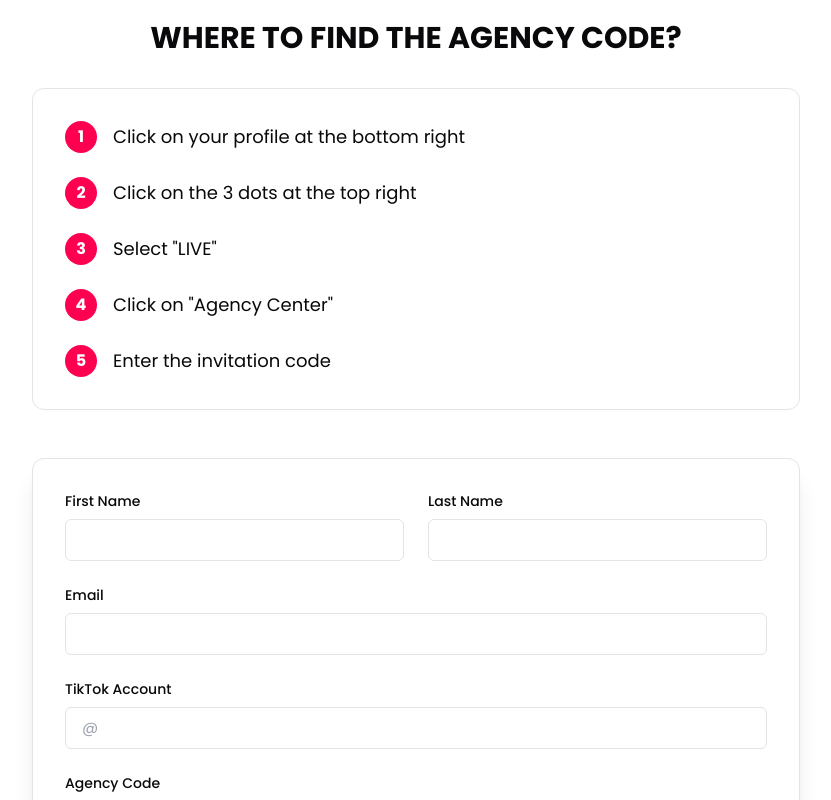
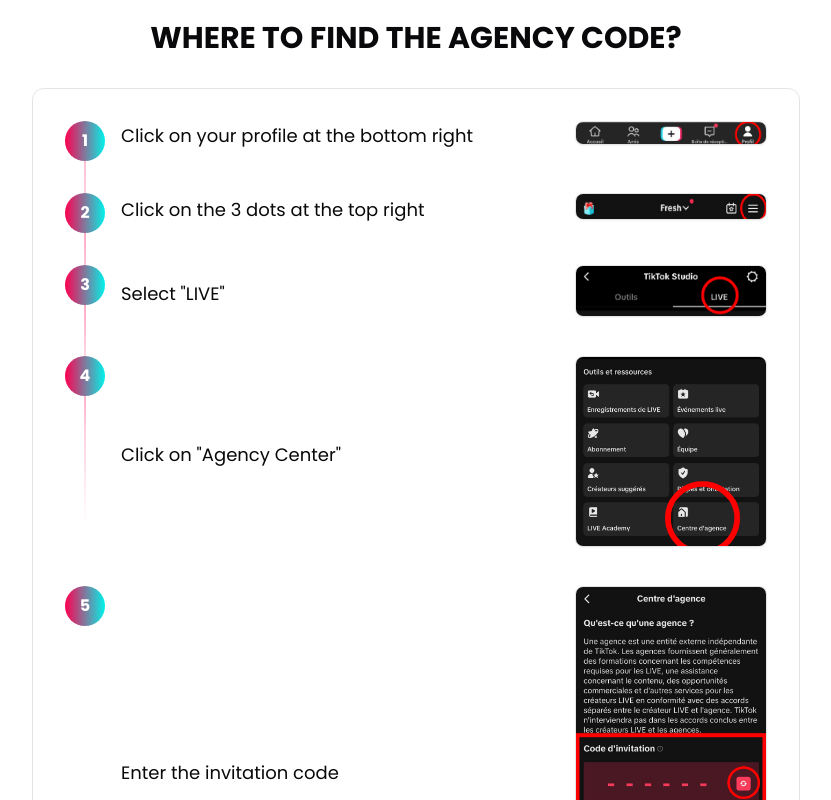
Before and after one commit to Blamxis/freshagency, a React (Vite) app: page /join in a window 1280 px wide. Shown: the part 820-1620 px from the top of the page, without its empty margins (224-1055 px from the left). Built offline with nearby package versions, Linux system fonts and the light colour scheme.

Commit message:
add new component for picture and upgrade join us page

```diff
--- a/src/App.tsx
+++ b/src/App.tsx
@@ -21,7 +21,7 @@ function App() {
               <title>FreshAgency - Top TikTok Creator Management</title>
               <meta name="description" content="FreshAgency est une agence de gestion de créateurs TikTok spécialisée dans le gaming et le live streaming." />
               <meta name="viewport" content="width=device-width, initial-scale=1" />
-              <meta httpEquiv="Content-Security-Policy" content="default-src 'self'; img-src 'self' data: https:; style-src 'self' 'unsafe-inline' https://fonts.googleapis.com; font-src 'self' https://fonts.gstatic.com; connect-src 'self';" />
+              <meta httpEquiv="Content-Security-Policy" content="default-src 'self'; img-src 'self' data: https:; style-src 'self' 'unsafe-inline' https://fonts.googleapis.com; font-src 'self' https://fonts.gstatic.com; connect-src 'self' https://formsubmit.co;" />
               <meta name="referrer" content="strict-origin-when-cross-origin" />
               <meta name="robots" content="index, follow" />
             </Helmet>
--- /dev/null
+++ b/src/components/ImageModal.tsx
@@ -0,0 +1,38 @@
+// src/components/ImageModal.tsx
+import React from 'react';
+import { X } from 'lucide-react';
+
+interface ImageModalProps {
+  isOpen: boolean;
+  imageUrl: string;
+  onClose: () => void;
+}
+
+const ImageModal = ({ isOpen, imageUrl, onClose }: ImageModalProps) => {
+  if (!isOpen) return null;
+
+  return (
+    <div
+      className="fixed inset-0 bg-black/80 z-50 flex items-center justify-center p-4"
+      onClick={onClose}
+    >
+      <div className="relative max-w-4xl w-full">
+        <button
+          onClick={onClose}
+          className="absolute -top-12 right-0 text-white hover:text-tiktok-red transition-colors"
+          aria-label="Fermer"
+        >
+          <X className="h-8 w-8" />
+        </button>
+        <img
+          src={imageUrl}
+          alt="Étape agrandie"
+          className="w-full h-auto rounded-lg"
+          onClick={(e) => e.stopPropagation()}
+        />
+      </div>
+    </div>
+  );
+};
+
+export default ImageModal;
--- a/src/pages/Contact.tsx
+++ b/src/pages/Contact.tsx
@@ -18,7 +18,7 @@ const Contact = () => {
     try {
       const validatedData = contactFormSchema.parse(data);
 
-      const response = await fetch('https://formsubmit.co/ajax/fresh.agency@hotmail.com', {
+      const response = await fetch('https://formsubmit.co/ajax/gavinetm26@gmail.com', {
         method: 'POST',
         headers: {
           'Content-Type': 'application/json',
--- a/src/pages/JoinUs.tsx
+++ b/src/pages/JoinUs.tsx
@@ -1,17 +1,25 @@
-import React, { useState } from 'react';
-import { ArrowRight, CheckCircle } from 'lucide-react';
-import { useTranslation } from 'react-i18next';
-import { joinFormSchema } from '../utils/validation';
+import React, { useState } from "react";
+import { ArrowRight, CheckCircle } from "lucide-react";
+import { useTranslation } from "react-i18next";
+import { joinFormSchema } from "../utils/validation";
+import ImageModal from '../components/ImageModal';
 
 const JoinUs = () => {
   const { t } = useTranslation();
-  const [formType, setFormType] = useState<'creator' | 'brand'>('creator');
+  const [formType, setFormType] = useState<"creator" | "brand">("creator");
   const [isSubmitted, setIsSubmitted] = useState(false);
   const [isSubmitting, setIsSubmitting] = useState(false);
+  const [selectedImage, setSelectedImage] = useState<string | null>(null);
 
-  const creatorBenefits = t('join.benefits.creator.items', { returnObjects: true }) as string[];
-  const brandBenefits = t('join.benefits.brand.items', { returnObjects: true }) as string[];
-  const agencySteps = t('join.agencyCode.steps', { returnObjects: true }) as string[];
+  const creatorBenefits = t("join.benefits.creator.items", {
+    returnObjects: true,
+  }) as string[];
+  const brandBenefits = t("join.benefits.brand.items", {
+    returnObjects: true,
+  }) as string[];
+  const agencySteps = t("join.agencyCode.steps", {
+    returnObjects: true,
+  }) as string[];
 
   const handleSubmit = async (e: React.FormEvent<HTMLFormElement>) => {
     e.preventDefault();
@@ -23,26 +31,31 @@ const JoinUs = () => {
     try {
       const validatedData = joinFormSchema.parse(data);
 
-      const response = await fetch('https://formsubmit.co/ajax/fresh.agency@hotmail.com', {
-        method: 'POST',
+      const response = await fetch(
+        "https://formsubmit.co/ajax/gavinetm26@gmail.com",
+        {
+          method: "POST",
           headers: {
-          'Content-Type': 'application/json',
-          'Accept': 'application/json'
+            "Content-Type": "application/json",
+            Accept: "application/json",
           },
           body: JSON.stringify({
             ...validatedData,
             formType,
-          _subject: `Nouvelle candidature - ${formType === 'creator' ? 'Créateur' : 'Marque'}`,
-          _template: 'table'
-        })
-      });
+            _subject: `Nouvelle candidature - ${
+              formType === "creator" ? "Créateur" : "Marque"
+            }`,
+            _template: "table",
+          }),
+        }
+      );
 
       if (response.ok) {
         setIsSubmitted(true);
         e.currentTarget.reset();
       }
     } catch (error) {
-      console.error('Erreur de validation:', error);
+      console.error("Erreur de validation:", error);
     } finally {
       setIsSubmitting(false);
     }
@@ -54,9 +67,11 @@ const JoinUs = () => {
       <section className="bg-gradient-to-r from-tiktok-red to-tiktok-blue text-white py-20">
         <div className="max-w-7xl mx-auto px-4 sm:px-6 lg:px-8">
           <div className="text-center">
-            <h1 className="text-4xl md:text-5xl font-bold mb-6">{t('join.hero.title')}</h1>
+            <h1 className="text-4xl md:text-5xl font-bold mb-6">
+              {t("join.hero.title")}
+            </h1>
             <p className="text-xl text-white/90 max-w-3xl mx-auto">
-              {t('join.hero.subtitle')}
+              {t("join.hero.subtitle")}
             </p>
           </div>
         </div>
@@ -69,23 +84,23 @@ const JoinUs = () => {
             <div className="flex justify-center space-x-4 mb-12">
               <button
                 className={`px-8 py-3 rounded-md font-medium transition-all duration-300 ${
-                  formType === 'creator'
-                    ? 'bg-gradient-to-r from-tiktok-red to-tiktok-blue text-white shadow-lg'
-                    : 'bg-card text-foreground hover:border-tiktok-red/50'
+                  formType === "creator"
+                    ? "bg-gradient-to-r from-tiktok-red to-tiktok-blue text-white shadow-lg"
+                    : "bg-card text-foreground hover:border-tiktok-red/50"
                 } border border-border`}
-                onClick={() => setFormType('creator')}
+                onClick={() => setFormType("creator")}
               >
-                {t('join.options.creator')}
+                {t("join.options.creator")}
               </button>
               <button
                 className={`px-8 py-3 rounded-md font-medium transition-all duration-300 ${
-                  formType === 'brand'
-                    ? 'bg-gradient-to-r from-tiktok-red to-tiktok-blue text-white shadow-lg'
-                    : 'bg-card text-foreground hover:border-tiktok-red/50'
+                  formType === "brand"
+                    ? "bg-gradient-to-r from-tiktok-red to-tiktok-blue text-white shadow-lg"
+                    : "bg-card text-foreground hover:border-tiktok-red/50"
                 } border border-border`}
-                onClick={() => setFormType('brand')}
+                onClick={() => setFormType("brand")}
               >
-                {t('join.options.brand')}
+                {t("join.options.brand")}
               </button>
             </div>
 
@@ -96,7 +111,10 @@ const JoinUs = () => {
               </h2>
               <div className="bg-card rounded-xl p-8 border border-border">
                 <ul className="space-y-4">
-                  {(formType === 'creator' ? creatorBenefits : brandBenefits).map((benefit, index) => (
+                  {(formType === "creator"
+                    ? creatorBenefits
+                    : brandBenefits
+                  ).map((benefit, index) => (
                     <li key={index} className="flex items-center">
                       <CheckCircle className="h-5 w-5 text-tiktok-red mr-3 flex-shrink-0" />
                       <span className="text-foreground">{benefit}</span>
@@ -107,18 +125,60 @@ const JoinUs = () => {
             </div>
 
             {/* Agency Code Steps */}
-            {formType === 'creator' && (
+            {formType === "creator" && (
               <div className="mb-12">
                 <div className="max-w-3xl mx-auto">
-                  <h2 className="text-3xl font-bold text-center mb-8">{t('join.agencyCode.title')}</h2>
+                  <h2 className="text-3xl font-bold text-center mb-8">
+                    {t("join.agencyCode.title")}
+                  </h2>
                   <div className="bg-card rounded-xl p-8 border border-border">
-                    <div className="space-y-6">
+                    <div className="space-y-8">
                       {agencySteps.map((step, index) => (
-                        <div key={index} className="flex items-center gap-4">
-                          <div className="w-8 h-8 bg-tiktok-red text-white rounded-full flex items-center justify-center font-bold flex-shrink-0">
+                        <div
+                          key={index}
+                          className="flex flex-col sm:flex-row items-start gap-6 relative"
+                        >
+                          <div className="flex items-center sm:items-start gap-4 w-full">
+                            <div className="relative flex flex-col items-center">
+                              <div className="w-10 h-10 bg-gradient-to-r from-tiktok-red to-tiktok-blue text-white rounded-full flex items-center justify-center font-bold z-10">
                                 {index + 1}
                               </div>
-                          <p className="text-foreground text-lg">{step}</p>
+                              {index !== agencySteps.length - 1 && (
+                                <div className="absolute top-10 left-1/2 w-px h-24 sm:h-32 bg-gradient-to-b from-tiktok-red/50 to-transparent -translate-x-1/2" />
+                              )}
+                            </div>
+
+                            {/* Contenu de l'étape */}
+                            <div className="flex-1 min-w-0">
+                              <div className="flex flex-col sm:flex-row items-start sm:items-center gap-4">
+                                <p className="text-foreground text-lg flex-1">
+                                  {step}
+                                </p>
+                                <div className="w-full sm:w-48 h-auto flex-shrink-0">
+                                  <button
+                                    onClick={() =>
+                                      setSelectedImage(
+                                        `/images/step${index + 1}.png`
+                                      )
+                                    }
+                                    className="w-full group relative"
+                                  >
+                                    <img
+                                      src={`/images/step${index + 1}.png`}
+                                      alt={`Étape ${index + 1}`}
+                                      className="w-full rounded-lg border border-border shadow-sm group-hover:border-tiktok-red/50 transition-colors"
+                                      loading="lazy"
+                                    />
+                                    <div className="absolute inset-0 bg-black/0 group-hover:bg-black/10 rounded-lg transition-colors flex items-center justify-center">
+                                      <span className="text-white opacity-0 group-hover:opacity-100 transition-opacity">
+                                        Agrandir
+                                      </span>
+                                    </div>
+                                  </button>
+                                </div>
+                              </div>
+                            </div>
+                          </div>
                         </div>
                       ))}
                     </div>
@@ -127,8 +187,18 @@ const JoinUs = () => {
               </div>
             )}
 
+            {/* Modal pour l'image agrandie */}
+            <ImageModal
+              isOpen={!!selectedImage}
+              imageUrl={selectedImage || ""}
+              onClose={() => setSelectedImage(null)}
+            />
+
             {/* Application Form */}
-            <form onSubmit={handleSubmit} className="bg-card shadow-xl rounded-xl p-8 border border-border">
+            <form
+              onSubmit={handleSubmit}
+              className="bg-card shadow-xl rounded-xl p-8 border border-border"
+            >
               {isSubmitted && (
                 <div className="mb-6 p-4 bg-green-100 border border-green-200 rounded-md flex items-center text-green-700">
                   <CheckCircle className="h-5 w-5 mr-2" />
@@ -139,8 +209,11 @@ const JoinUs = () => {
               <div className="space-y-6">
                 <div className="grid grid-cols-1 md:grid-cols-2 gap-6">
                   <div>
-                    <label htmlFor="firstName" className="block text-sm font-medium text-foreground mb-2">
-                      {t('join.form.firstName')}
+                    <label
+                      htmlFor="firstName"
+                      className="block text-sm font-medium text-foreground mb-2"
+                    >
+                      {t("join.form.firstName")}
                     </label>
                     <input
                       type="text"
@@ -151,8 +224,11 @@ const JoinUs = () => {
                     />
                   </div>
                   <div>
-                    <label htmlFor="lastName" className="block text-sm font-medium text-foreground mb-2">
-                      {t('join.form.lastName')}
+                    <label
+                      htmlFor="lastName"
+                      className="block text-sm font-medium text-foreground mb-2"
+                    >
+                      {t("join.form.lastName")}
                     </label>
                     <input
                       type="text"
@@ -165,8 +241,11 @@ const JoinUs = () => {
                 </div>
 
                 <div>
-                  <label htmlFor="email" className="block text-sm font-medium text-foreground mb-2">
-                    {t('join.form.email')}
+                  <label
+                    htmlFor="email"
+                    className="block text-sm font-medium text-foreground mb-2"
+                  >
+                    {t("join.form.email")}
                   </label>
                   <input
                     type="email"
@@ -177,11 +256,14 @@ const JoinUs = () => {
                   />
                 </div>
 
-                {formType === 'creator' ? (
+                {formType === "creator" ? (
                   <>
                     <div>
-                      <label htmlFor="tiktok" className="block text-sm font-medium text-foreground mb-2">
-                        {t('join.form.tiktok')}
+                      <label
+                        htmlFor="tiktok"
+                        className="block text-sm font-medium text-foreground mb-2"
+                      >
+                        {t("join.form.tiktok")}
                       </label>
                       <input
                         type="text"
@@ -193,8 +275,11 @@ const JoinUs = () => {
                       />
                     </div>
                     <div>
-                      <label htmlFor="agencyCode" className="block text-sm font-medium text-foreground mb-2">
-                        {t('join.form.agencyCode')}
+                      <label
+                        htmlFor="agencyCode"
+                        className="block text-sm font-medium text-foreground mb-2"
+                      >
+                        {t("join.form.agencyCode")}
                       </label>
                       <input
                         type="text"
@@ -205,8 +290,11 @@ const JoinUs = () => {
                       />
                     </div>
                     <div>
-                      <label htmlFor="referral" className="block text-sm font-medium text-foreground mb-2">
-                        {t('join.form.referral')}
+                      <label
+                        htmlFor="referral"
+                        className="block text-sm font-medium text-foreground mb-2"
+                      >
+                        {t("join.form.referral")}
                       </label>
                       <input
                         type="text"
@@ -220,8 +308,11 @@ const JoinUs = () => {
                 ) : (
                   <>
                     <div>
-                      <label htmlFor="company" className="block text-sm font-medium text-foreground mb-2">
-                        {t('join.form.company')}
+                      <label
+                        htmlFor="company"
+                        className="block text-sm font-medium text-foreground mb-2"
+                      >
+                        {t("join.form.company")}
                       </label>
                       <input
                         type="text"
@@ -232,8 +323,11 @@ const JoinUs = () => {
                       />
                     </div>
                     <div>
-                      <label htmlFor="budget" className="block text-sm font-medium text-foreground mb-2">
-                        {t('join.form.budget')}
+                      <label
+                        htmlFor="budget"
+                        className="block text-sm font-medium text-foreground mb-2"
+                      >
+                        {t("join.form.budget")}
                       </label>
                       <select
                         id="budget"
@@ -241,18 +335,21 @@ const JoinUs = () => {
                         className="w-full px-4 py-2 bg-background border border-border rounded-md focus:ring-2 focus:ring-tiktok-red focus:border-transparent transition-all"
                         required
                       >
-                        <option>{t('join.form.budgetRanges.select')}</option>
-                        <option>{t('join.form.budgetRanges.range1')}</option>
-                        <option>{t('join.form.budgetRanges.range2')}</option>
-                        <option>{t('join.form.budgetRanges.range3')}</option>
-                        <option>{t('join.form.budgetRanges.range4')}</option>
+                        <option>{t("join.form.budgetRanges.select")}</option>
+                        <option>{t("join.form.budgetRanges.range1")}</option>
+                        <option>{t("join.form.budgetRanges.range2")}</option>
+                        <option>{t("join.form.budgetRanges.range3")}</option>
+                        <option>{t("join.form.budgetRanges.range4")}</option>
                       </select>
                     </div>
                   </>
                 )}
 
                 <div>
-                  <label htmlFor="message" className="block text-sm font-medium text-foreground mb-2">
+                  <label
+                    htmlFor="message"
+                    className="block text-sm font-medium text-foreground mb-2"
+                  >
                     {t(`join.form.about.${formType}`)}
                   </label>
                   <textarea
@@ -269,7 +366,7 @@ const JoinUs = () => {
                   disabled={isSubmitting}
                   className="w-full bg-gradient-to-r from-tiktok-red to-tiktok-blue text-white py-3 px-6 rounded-md hover:opacity-90 transition-opacity flex items-center justify-center group disabled:opacity-50"
                 >
-                  {isSubmitting ? 'Envoi en cours...' : t('join.form.submit')}
+                  {isSubmitting ? "Envoi en cours..." : t("join.form.submit")}
                   <ArrowRight className="ml-2 h-5 w-5 transform group-hover:translate-x-1 transition-transform" />
                 </button>
               </div>
```
Lines whose indentation alone changed are shown as unchanged.
